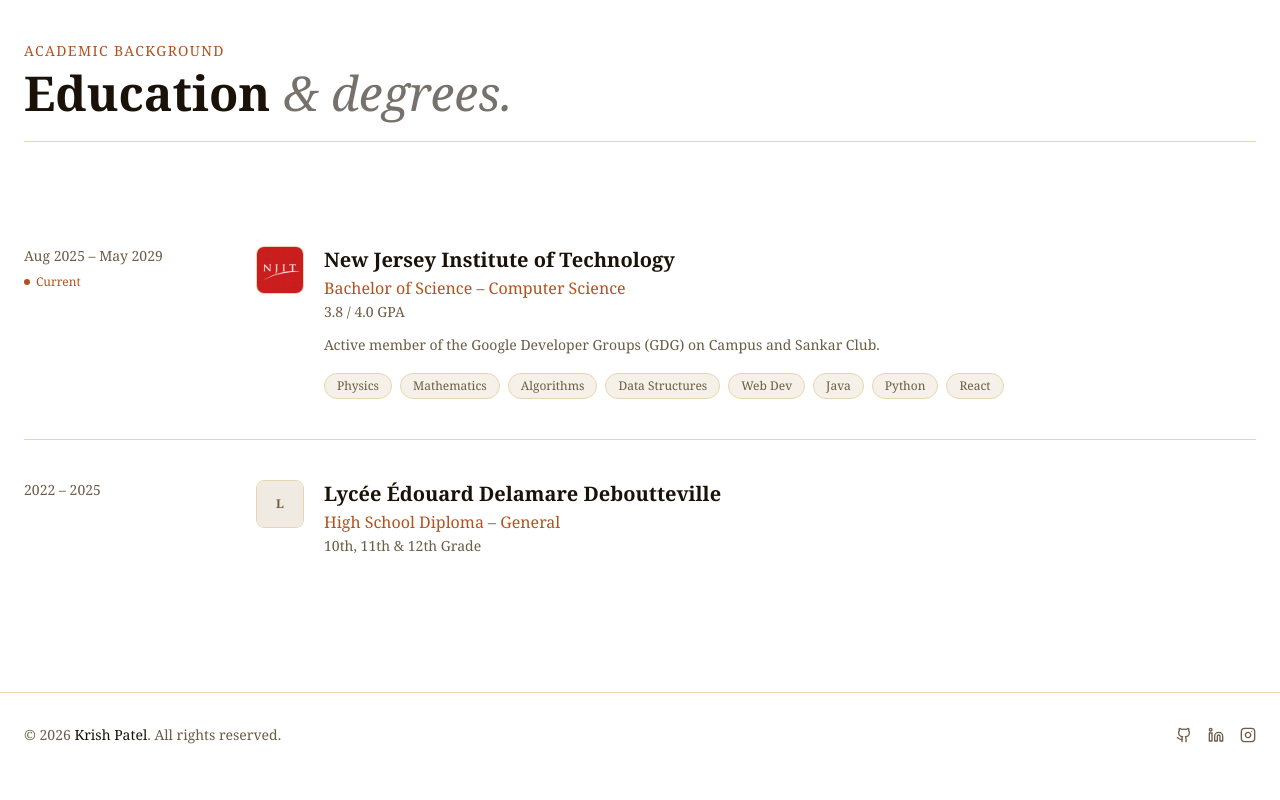
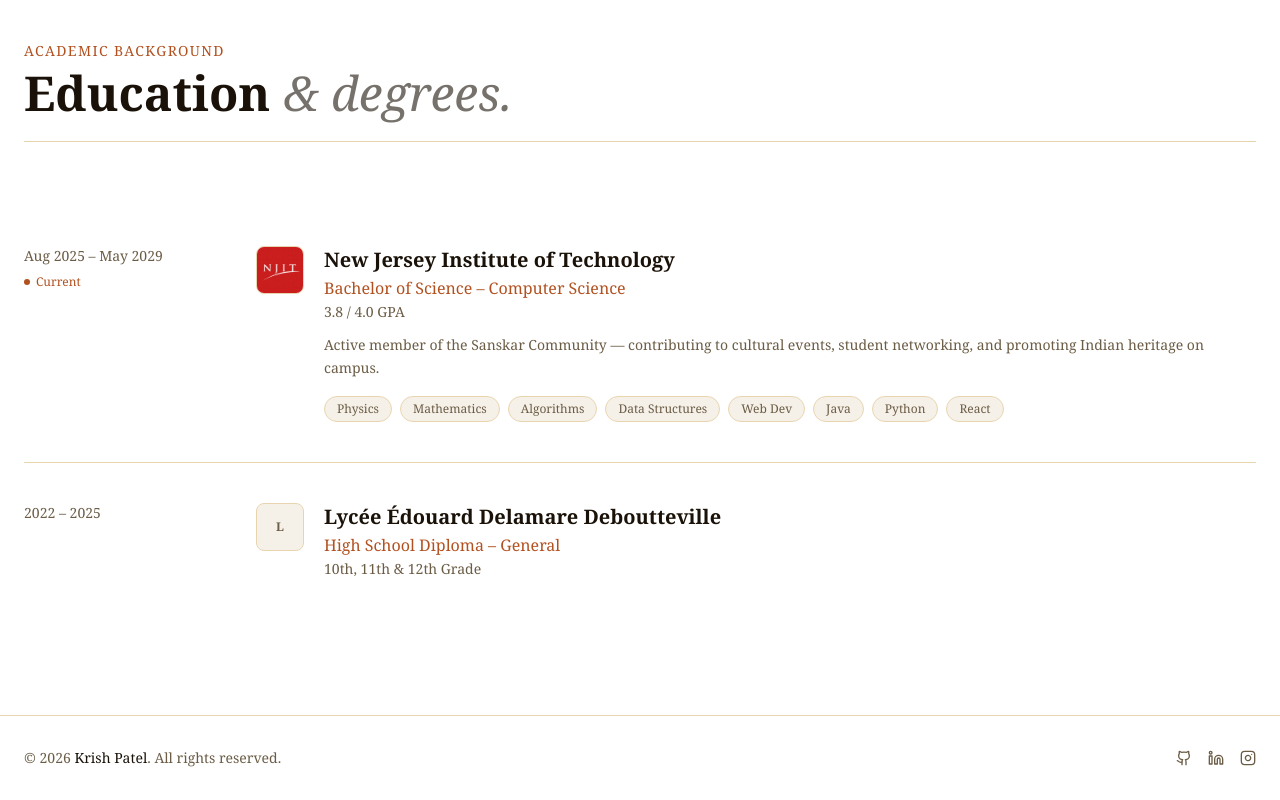
Before and after one commit to krishpatel3110/KrishPatelPortofolio, a React (Vite) app: page / in a window 1280 px wide. Shown: the part 1735-2535 px from the top of the page. Before the commit the page ends 2512 px from the top, so only its background shows below. Built offline with nearby package versions, Linux system fonts and the light colour scheme.

Commit message:
fix: education with real NJIT logo

```diff
--- a/src/sections/Education.jsx
+++ b/src/sections/Education.jsx
@@ -1,17 +1,16 @@
 import { useLang } from "@/context/LanguageContext";
-import njitLogo from "/njit.jpg"; // place njit.png in your /public folder
 
 const educations = [
   {
-    logo: njitLogo,
+    logo: "/njit.jpg",
     school: "New Jersey Institute of Technology",
     degree_en: "Bachelor of Science – Computer Science",
     degree_fr: "Licence en Sciences – Informatique",
     period: "Aug 2025 – May 2029",
     period_fr: "Août 2025 – Mai 2029",
     grade: "3.8 / 4.0 GPA",
-    activities_en: "Active member of the Google Developer Groups (GDG) on Campus and Sankar Club.",
-    activities_fr: "Membre actif des Google Developer Groups (GDG) sur le campus et du Sankar Club.",
+    activities_en: "Active member of the Sanskar Community — contributing to cultural events, student networking, and promoting Indian heritage on campus.",
+    activities_fr: "Membre actif de la communauté Sanskar — contribution aux événements culturels, réseautage étudiant et promotion du patrimoine indien sur le campus.",
     tags: ["Physics", "Mathematics", "Algorithms", "Data Structures", "Web Dev", "Java", "Python", "React"],
     current: true,
   },
@@ -31,13 +30,12 @@
 ];
 
 export const Education = () => {
-  const { t, lang } = useLang();
+  const { lang } = useLang();
 
   return (
     <section id="education" className="py-24 bg-background">
       <div className="container mx-auto px-6">
 
-        {/* Header */}
         <div className="mb-16 border-b border-border pb-6 animate-fade-in">
           <p className="text-sm font-medium text-primary uppercase tracking-widest mb-2">
             {lang === "fr" ? "Parcours Académique" : "Academic Background"}
@@ -50,7 +48,6 @@
           </h2>
         </div>
 
-        {/* List */}
         <div className="space-y-0">
           {educations.map((edu, idx) => (
             <div
@@ -58,7 +55,6 @@
               className="grid md:grid-cols-[200px_1fr] gap-8 py-10 border-b border-border last:border-0 animate-fade-in"
               style={{ animationDelay: `${(idx + 1) * 100}ms` }}
             >
-              {/* Left: period + current badge */}
               <div>
                 <p className="text-sm text-muted-foreground font-medium">
                   {lang === "fr" ? edu.period_fr : edu.period}
@@ -71,22 +67,17 @@
                 )}
               </div>
 
-              {/* Right: content */}
               <div className="flex gap-5">
-                {/* Logo */}
                 <div className="flex-shrink-0 w-12 h-12 rounded-lg overflow-hidden border border-border bg-secondary flex items-center justify-center">
                   {edu.logo ? (
                     <img src={edu.logo} alt={edu.school} className="w-full h-full object-cover" />
                   ) : (
-                    <div className="w-full h-full bg-muted flex items-center justify-center">
-                      <span className="text-xs font-bold text-muted-foreground">
-                        {edu.school.charAt(0)}
-                      </span>
-                    </div>
+                    <span className="text-xs font-bold text-muted-foreground">
+                      {edu.school.charAt(0)}
+                    </span>
                   )}
                 </div>
 
-                {/* Text */}
                 <div className="flex-1">
                   <h3 className="text-xl font-semibold text-foreground">{edu.school}</h3>
                   <p className="text-primary font-medium mt-0.5">
@@ -103,10 +94,7 @@
                   {edu.tags.length > 0 && (
                     <div className="flex flex-wrap gap-2 mt-4">
                       {edu.tags.map((tag, i) => (
-                        <span
-                          key={i}
-                          className="px-3 py-1 bg-secondary text-xs rounded-full text-muted-foreground border border-border"
-                        >
+                        <span key={i} className="px-3 py-1 bg-secondary text-xs rounded-full text-muted-foreground border border-border">
                           {tag}
                         </span>
                       ))}
```
